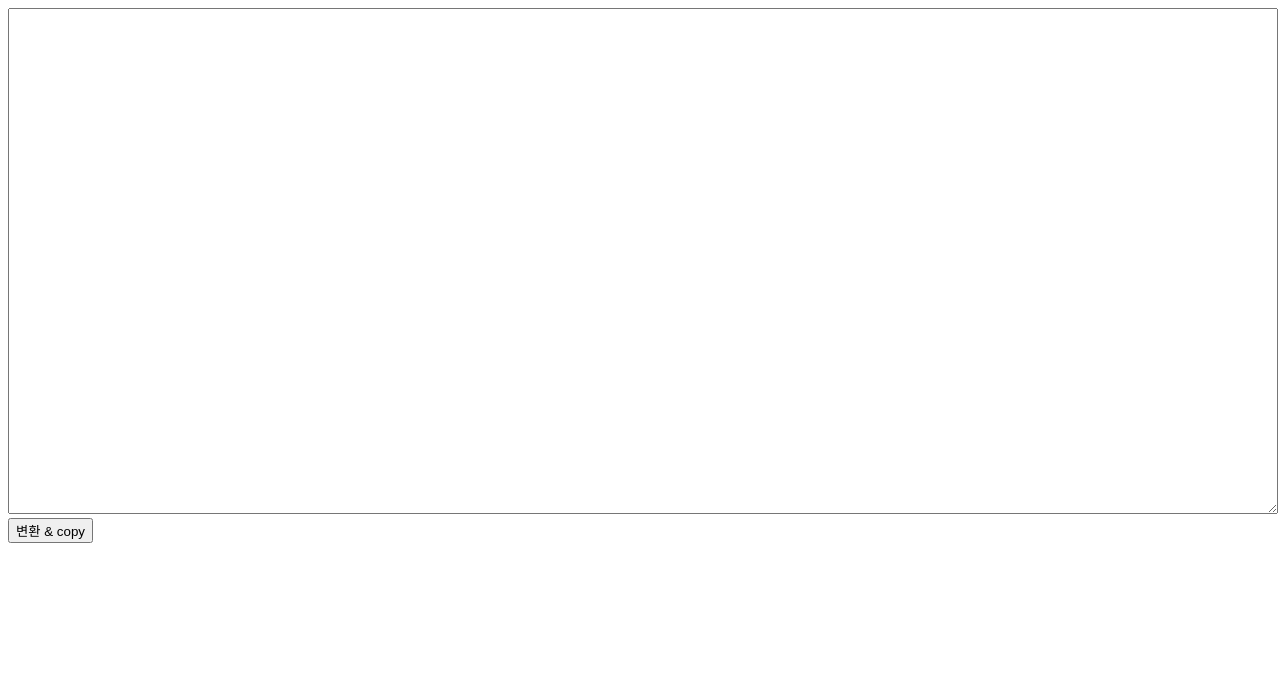
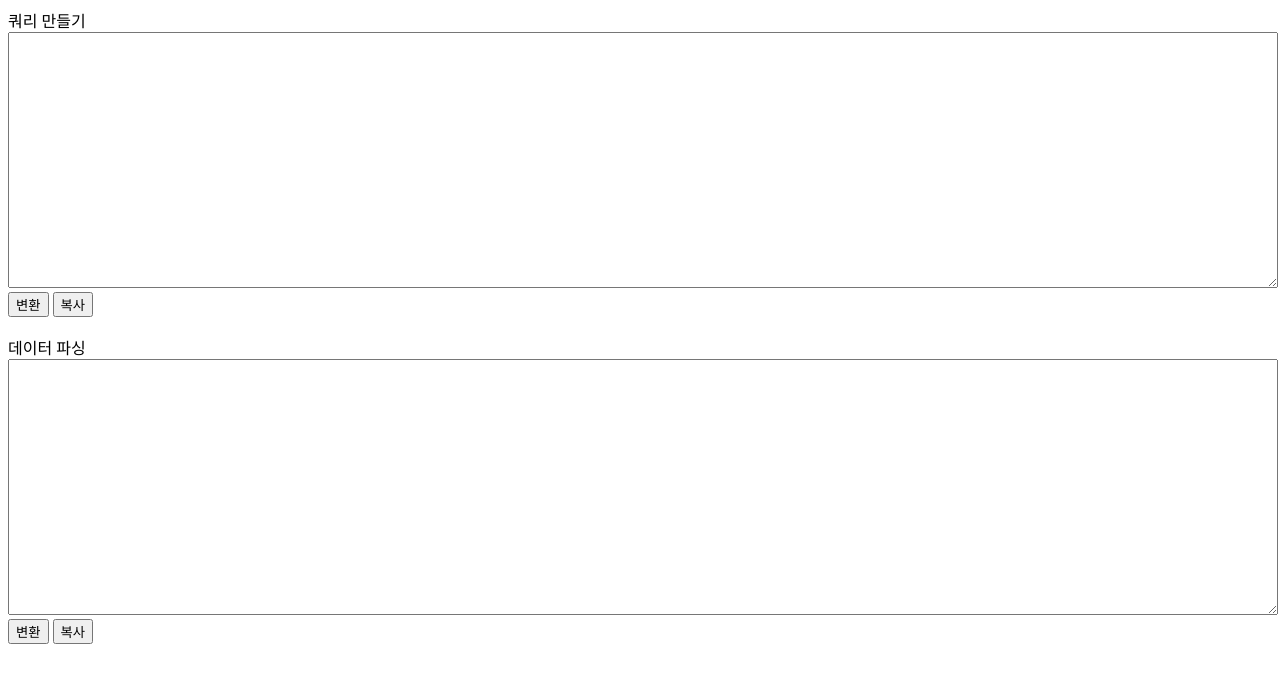
Before and after one commit to true-kevin/parse, a plain HTML site: page index.html in a window 1280 px wide. Drawn offline with Linux system fonts and the light colour scheme.

Commit message:
Update index.html

```diff
--- a/index.html
+++ b/index.html
@@ -7,14 +7,30 @@
     <title>파싱</title>
 </head>
 <body>
-    <textarea id="note" style="width:100%;height:500px;"></textarea>
-    <button onclick="parse_fnc()">변환 & copy</button>
+    쿼리 만들기
+    <textarea id="note1" style="width:100%;height:250px;"></textarea>
+    <button onclick="query_fnc()">변환</button>
+    <button onclick="str_copy(document.getElementById('note1'))">복사</button>
+    <br /><br />
+    데이터 파싱
+    <textarea id="note2" style="width:100%;height:250px;"></textarea>
+    <button onclick="parse_fnc()">변환</button>
+    <button onclick="str_copy(document.getElementById('note2'))">복사</button>
     <script>
+        function query_fnc() {
+            var note = document.getElementById("note1");
+            var str = note.value;
+            str = str.replace(/\n$/g, "").replace(/\n/g, "','");
+            res = "('"+str+"');";
+            note.value = res;
+        }
         function parse_fnc() {
-            var note = document.getElementById("note");
+            var note = document.getElementById("note2");
             var str = note.value;
             var res = str.replace(/ /g, "").replace(/^\||\|$/g, "").replace(/\n\|/g, "\n").replace(/\|\n/g, "\n").replace(/\|/g, "\t");
             note.value = res;
+        }
+        function str_copy(note) {
             note.select();
             document.execCommand('copy');
         }
```
